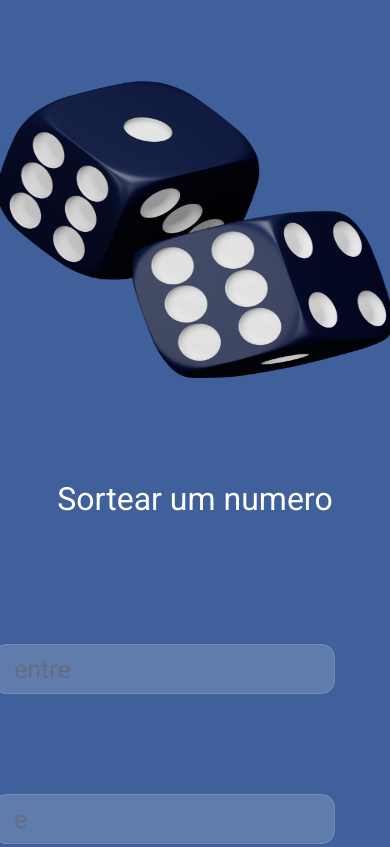
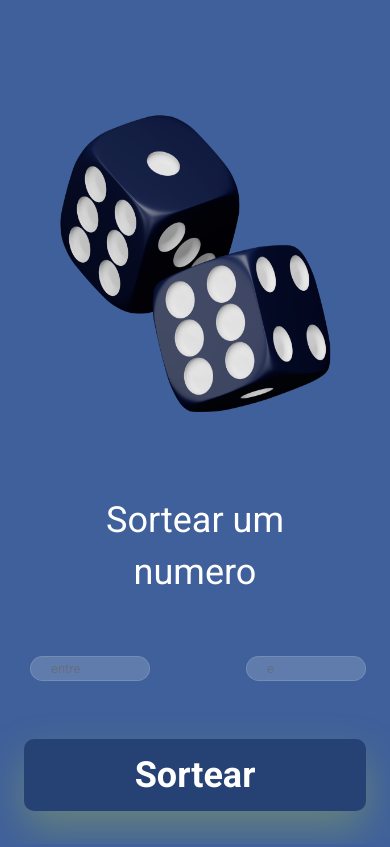
Before and after one commit to julianang/Sorteio, a plain HTML site: page index.html in a window 390 px wide. Shown: the top 847 px of the page. Drawn offline with Linux system fonts and the light colour scheme.

Commit message:
edited for adjust responsivit 2/2/2024

```diff
--- a/style.css
+++ b/style.css
@@ -77,3 +77,36 @@ button:hover {
 button:active {
     opacity: 0.8;
 }
+
+@media screen and (max-width: 900px)
+{
+
+
+    img {
+        position: static;
+        max-width: 70%;
+    }
+    h1 {
+        font-size: 36px;
+        line-height: 52px;
+        width: auto;
+        margin: 58px 50px 0 50px;
+        text-align: center;
+    }
+
+    input{
+        height: 25px;
+        width: 120px;
+        padding-left: 20px;
+        font-weight: 250;
+        font-size: 13px;
+        line-height: 23px;
+        margin: 58px 0 58px 30px;
+
+    }
+
+    button {
+        margin: 0 auto;
+        display: block;
+    }
+}
```
